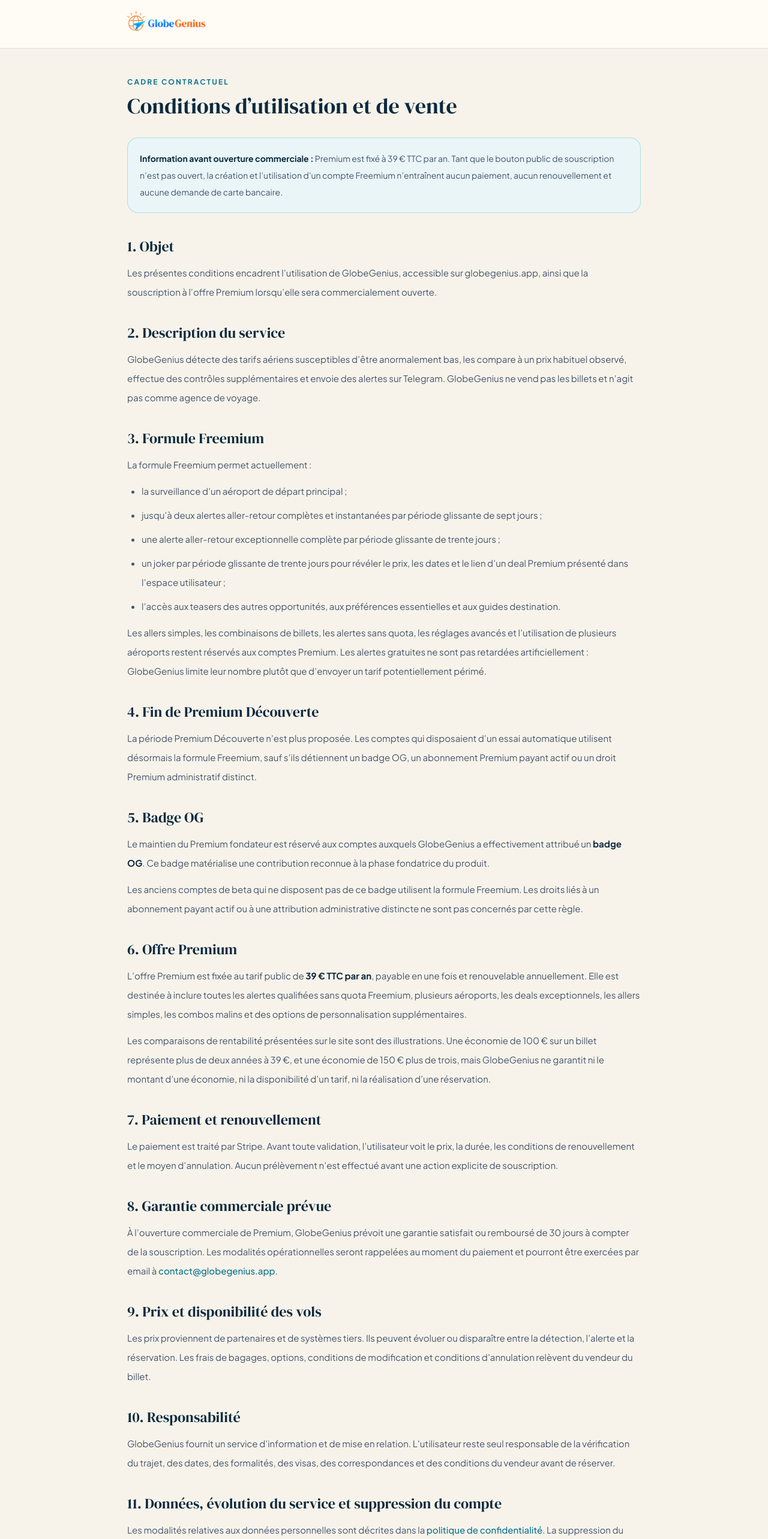
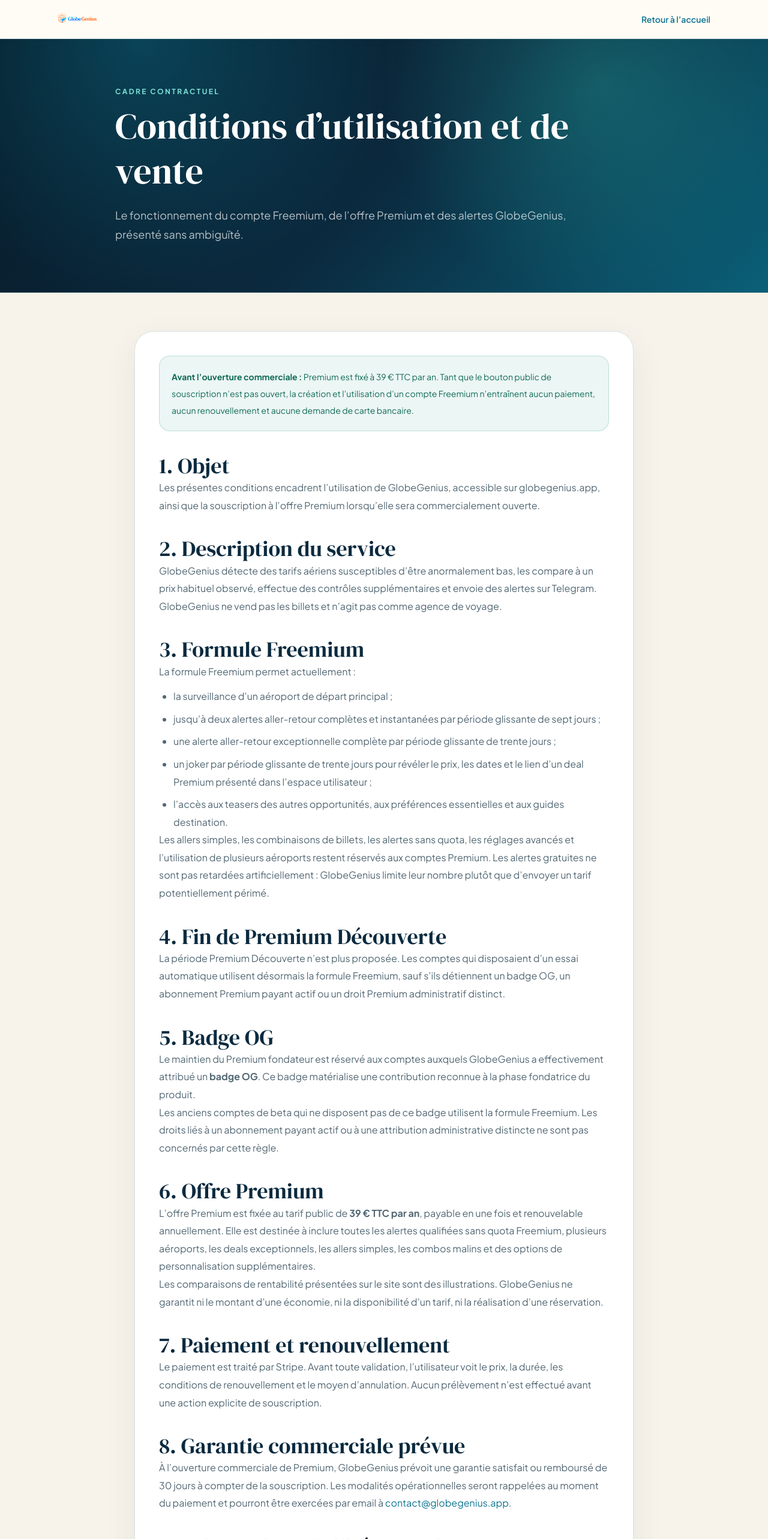
Before and after one commit to pachasandco/globagenius, a Next.js app in the folder frontend/: page /conditions in a window 1280 px wide. Shown: the top 2566 px of the page at 60% size. Built offline with nearby package versions, Linux system fonts and the light colour scheme.

Commit message:
feat(ui): migrate conditions to shared editorial shell

```diff
--- a/frontend/src/app/conditions/page.tsx
+++ b/frontend/src/app/conditions/page.tsx
@@ -1,6 +1,6 @@
 import Link from "next/link";
 import type { Metadata } from "next";
-import { Wordmark } from "../_components/Wordmark";
+import { EditorialShell } from "../_components/SiteChrome";
 
 export const metadata: Metadata = {
   title: "Conditions d’utilisation et de vente — GlobeGenius",
@@ -11,35 +11,16 @@ export const metadata: Metadata = {
 
 export default function Conditions() {
   return (
-    <div className="min-h-screen bg-[#F7F3EA] text-[#0B2A3F]">
-      <nav className="border-b border-[#D9E2E3] bg-white/90 backdrop-blur">
-        <div className="mx-auto flex h-20 max-w-4xl items-center px-5">
-          <Link href="/" className="font-[family-name:var(--font-dm-serif)] text-xl"><Wordmark /></Link>
-        </div>
-      </nav>
-
-      <main className="mx-auto max-w-4xl px-5 py-12">
-        <p className="text-xs font-bold uppercase tracking-[0.18em] text-[#0E7490]">Cadre contractuel</p>
-        <h1 className="mt-3 font-[family-name:var(--font-dm-serif)] text-4xl">Conditions d’utilisation et de vente</h1>
-
-        <div className="mt-8 rounded-2xl border border-[#2AB7A9]/30 bg-[#E9F5F7] p-5 text-sm leading-7 text-slate-600">
-          <strong className="text-[#0B2A3F]">Information avant ouverture commerciale :</strong> Premium est fixé à 39 € TTC par an. Tant que le bouton public de souscription n’est pas ouvert, la création et l’utilisation d’un compte Freemium n’entraînent aucun paiement, aucun renouvellement et aucune demande de carte bancaire.
+    <EditorialShell eyebrow="Cadre contractuel" title="Conditions d’utilisation et de vente" intro="Le fonctionnement du compte Freemium, de l’offre Premium et des alertes GlobeGenius, présenté sans ambiguïté.">
+      <div className="gg-status-success rounded-2xl border p-5 text-sm leading-7">
+        <strong>Avant l’ouverture commerciale :</strong> Premium est fixé à 39 € TTC par an. Tant que le bouton public de souscription n’est pas ouvert, la création et l’utilisation d’un compte Freemium n’entraînent aucun paiement, aucun renouvellement et aucune demande de carte bancaire.
       </div>
 
-        <div className="mt-10 space-y-9 text-[15px] leading-8 text-slate-600">
+      <section><h2>1. Objet</h2><p>Les présentes conditions encadrent l’utilisation de GlobeGenius, accessible sur globegenius.app, ainsi que la souscription à l’offre Premium lorsqu’elle sera commercialement ouverte.</p></section>
+      <section><h2>2. Description du service</h2><p>GlobeGenius détecte des tarifs aériens susceptibles d’être anormalement bas, les compare à un prix habituel observé, effectue des contrôles supplémentaires et envoie des alertes sur Telegram. GlobeGenius ne vend pas les billets et n’agit pas comme agence de voyage.</p></section>
       <section>
-            <h2 className="font-[family-name:var(--font-dm-serif)] text-2xl text-[#0B2A3F]">1. Objet</h2>
-            <p className="mt-3">Les présentes conditions encadrent l’utilisation de GlobeGenius, accessible sur globegenius.app, ainsi que la souscription à l’offre Premium lorsqu’elle sera commercialement ouverte.</p>
-          </section>
-
-          <section>
-            <h2 className="font-[family-name:var(--font-dm-serif)] text-2xl text-[#0B2A3F]">2. Description du service</h2>
-            <p className="mt-3">GlobeGenius détecte des tarifs aériens susceptibles d’être anormalement bas, les compare à un prix habituel observé, effectue des contrôles supplémentaires et envoie des alertes sur Telegram. GlobeGenius ne vend pas les billets et n’agit pas comme agence de voyage.</p>
-          </section>
-
-          <section>
-            <h2 className="font-[family-name:var(--font-dm-serif)] text-2xl text-[#0B2A3F]">3. Formule Freemium</h2>
-            <p className="mt-3">La formule Freemium permet actuellement :</p>
+        <h2>3. Formule Freemium</h2>
+        <p>La formule Freemium permet actuellement :</p>
         <ul className="mt-3 list-disc space-y-2 pl-6">
           <li>la surveillance d’un aéroport de départ principal ;</li>
           <li>jusqu’à deux alertes aller-retour complètes et instantanées par période glissante de sept jours ;</li>
@@ -47,59 +28,18 @@ export default function Conditions() {
           <li>un joker par période glissante de trente jours pour révéler le prix, les dates et le lien d’un deal Premium présenté dans l’espace utilisateur ;</li>
           <li>l’accès aux teasers des autres opportunités, aux préférences essentielles et aux guides destination.</li>
         </ul>
-            <p className="mt-3">Les allers simples, les combinaisons de billets, les alertes sans quota, les réglages avancés et l’utilisation de plusieurs aéroports restent réservés aux comptes Premium. Les alertes gratuites ne sont pas retardées artificiellement : GlobeGenius limite leur nombre plutôt que d’envoyer un tarif potentiellement périmé.</p>
+        <p>Les allers simples, les combinaisons de billets, les alertes sans quota, les réglages avancés et l’utilisation de plusieurs aéroports restent réservés aux comptes Premium. Les alertes gratuites ne sont pas retardées artificiellement : GlobeGenius limite leur nombre plutôt que d’envoyer un tarif potentiellement périmé.</p>
       </section>
-
-          <section>
-            <h2 className="font-[family-name:var(--font-dm-serif)] text-2xl text-[#0B2A3F]">4. Fin de Premium Découverte</h2>
-            <p className="mt-3">La période Premium Découverte n’est plus proposée. Les comptes qui disposaient d’un essai automatique utilisent désormais la formule Freemium, sauf s’ils détiennent un badge OG, un abonnement Premium payant actif ou un droit Premium administratif distinct.</p>
-          </section>
-
-          <section>
-            <h2 className="font-[family-name:var(--font-dm-serif)] text-2xl text-[#0B2A3F]">5. Badge OG</h2>
-            <p className="mt-3">Le maintien du Premium fondateur est réservé aux comptes auxquels GlobeGenius a effectivement attribué un <strong className="text-[#0B2A3F]">badge OG</strong>. Ce badge matérialise une contribution reconnue à la phase fondatrice du produit.</p>
-            <p className="mt-3">Les anciens comptes de beta qui ne disposent pas de ce badge utilisent la formule Freemium. Les droits liés à un abonnement payant actif ou à une attribution administrative distincte ne sont pas concernés par cette règle.</p>
-          </section>
-
-          <section>
-            <h2 className="font-[family-name:var(--font-dm-serif)] text-2xl text-[#0B2A3F]">6. Offre Premium</h2>
-            <p className="mt-3">L’offre Premium est fixée au tarif public de <strong className="text-[#0B2A3F]">39 € TTC par an</strong>, payable en une fois et renouvelable annuellement. Elle est destinée à inclure toutes les alertes qualifiées sans quota Freemium, plusieurs aéroports, les deals exceptionnels, les allers simples, les combos malins et des options de personnalisation supplémentaires.</p>
-            <p className="mt-3">Les comparaisons de rentabilité présentées sur le site sont des illustrations. Une économie de 100 € sur un billet représente plus de deux années à 39 €, et une économie de 150 € plus de trois, mais GlobeGenius ne garantit ni le montant d’une économie, ni la disponibilité d’un tarif, ni la réalisation d’une réservation.</p>
-          </section>
-
-          <section>
-            <h2 className="font-[family-name:var(--font-dm-serif)] text-2xl text-[#0B2A3F]">7. Paiement et renouvellement</h2>
-            <p className="mt-3">Le paiement est traité par Stripe. Avant toute validation, l’utilisateur voit le prix, la durée, les conditions de renouvellement et le moyen d’annulation. Aucun prélèvement n’est effectué avant une action explicite de souscription.</p>
-          </section>
-
-          <section>
-            <h2 className="font-[family-name:var(--font-dm-serif)] text-2xl text-[#0B2A3F]">8. Garantie commerciale prévue</h2>
-            <p className="mt-3">À l’ouverture commerciale de Premium, GlobeGenius prévoit une garantie satisfait ou remboursé de 30 jours à compter de la souscription. Les modalités opérationnelles seront rappelées au moment du paiement et pourront être exercées par email à <a href="mailto:contact@globegenius.app" className="font-medium text-[#0E7490] hover:underline">contact@globegenius.app</a>.</p>
-          </section>
-
-          <section>
-            <h2 className="font-[family-name:var(--font-dm-serif)] text-2xl text-[#0B2A3F]">9. Prix et disponibilité des vols</h2>
-            <p className="mt-3">Les prix proviennent de partenaires et de systèmes tiers. Ils peuvent évoluer ou disparaître entre la détection, l’alerte et la réservation. Les frais de bagages, options, conditions de modification et conditions d’annulation relèvent du vendeur du billet.</p>
-          </section>
-
-          <section>
-            <h2 className="font-[family-name:var(--font-dm-serif)] text-2xl text-[#0B2A3F]">10. Responsabilité</h2>
-            <p className="mt-3">GlobeGenius fournit un service d’information et de mise en relation. L’utilisateur reste seul responsable de la vérification du trajet, des dates, des formalités, des visas, des correspondances et des conditions du vendeur avant de réserver.</p>
-          </section>
-
-          <section>
-            <h2 className="font-[family-name:var(--font-dm-serif)] text-2xl text-[#0B2A3F]">11. Données, évolution du service et suppression du compte</h2>
-            <p className="mt-3">Les modalités relatives aux données personnelles sont décrites dans la <Link href="/confidentialite" className="font-medium text-[#0E7490] hover:underline">politique de confidentialité</Link>. La suppression du compte peut être demandée depuis l’espace utilisateur ou par email. Les limites du Freemium peuvent évoluer pour préserver la qualité, les coûts et l’équilibre du service ; toute modification substantielle sera présentée clairement aux utilisateurs.</p>
-          </section>
-
-          <section>
-            <h2 className="font-[family-name:var(--font-dm-serif)] text-2xl text-[#0B2A3F]">12. Droit applicable et contact</h2>
-            <p className="mt-3">Les présentes conditions sont soumises au droit français. Toute question peut être adressée à <a href="mailto:contact@globegenius.app" className="font-medium text-[#0E7490] hover:underline">contact@globegenius.app</a>.</p>
-          </section>
-
-          <p className="border-t border-[#D9E2E3] pt-6 text-sm text-slate-400">Dernière mise à jour : 30 juillet 2026.</p>
-        </div>
-      </main>
-    </div>
+      <section><h2>4. Fin de Premium Découverte</h2><p>La période Premium Découverte n’est plus proposée. Les comptes qui disposaient d’un essai automatique utilisent désormais la formule Freemium, sauf s’ils détiennent un badge OG, un abonnement Premium payant actif ou un droit Premium administratif distinct.</p></section>
+      <section><h2>5. Badge OG</h2><p>Le maintien du Premium fondateur est réservé aux comptes auxquels GlobeGenius a effectivement attribué un <strong>badge OG</strong>. Ce badge matérialise une contribution reconnue à la phase fondatrice du produit.</p><p>Les anciens comptes de beta qui ne disposent pas de ce badge utilisent la formule Freemium. Les droits liés à un abonnement payant actif ou à une attribution administrative distincte ne sont pas concernés par cette règle.</p></section>
+      <section><h2>6. Offre Premium</h2><p>L’offre Premium est fixée au tarif public de <strong>39 € TTC par an</strong>, payable en une fois et renouvelable annuellement. Elle est destinée à inclure toutes les alertes qualifiées sans quota Freemium, plusieurs aéroports, les deals exceptionnels, les allers simples, les combos malins et des options de personnalisation supplémentaires.</p><p>Les comparaisons de rentabilité présentées sur le site sont des illustrations. GlobeGenius ne garantit ni le montant d’une économie, ni la disponibilité d’un tarif, ni la réalisation d’une réservation.</p></section>
+      <section><h2>7. Paiement et renouvellement</h2><p>Le paiement est traité par Stripe. Avant toute validation, l’utilisateur voit le prix, la durée, les conditions de renouvellement et le moyen d’annulation. Aucun prélèvement n’est effectué avant une action explicite de souscription.</p></section>
+      <section><h2>8. Garantie commerciale prévue</h2><p>À l’ouverture commerciale de Premium, GlobeGenius prévoit une garantie satisfait ou remboursé de 30 jours à compter de la souscription. Les modalités opérationnelles seront rappelées au moment du paiement et pourront être exercées par email à <a href="mailto:contact@globegenius.app">contact@globegenius.app</a>.</p></section>
+      <section><h2>9. Prix et disponibilité des vols</h2><p>Les prix proviennent de partenaires et de systèmes tiers. Ils peuvent évoluer ou disparaître entre la détection, l’alerte et la réservation. Les frais de bagages, options, conditions de modification et conditions d’annulation relèvent du vendeur du billet.</p></section>
+      <section><h2>10. Responsabilité</h2><p>GlobeGenius fournit un service d’information et de mise en relation. L’utilisateur reste seul responsable de la vérification du trajet, des dates, des formalités, des visas, des correspondances et des conditions du vendeur avant de réserver.</p></section>
+      <section><h2>11. Données, évolution du service et suppression du compte</h2><p>Les modalités relatives aux données personnelles sont décrites dans la <Link href="/confidentialite">politique de confidentialité</Link>. La suppression du compte peut être demandée depuis l’espace utilisateur ou par email. Les limites du Freemium peuvent évoluer pour préserver la qualité, les coûts et l’équilibre du service ; toute modification substantielle sera présentée clairement aux utilisateurs.</p></section>
+      <section><h2>12. Droit applicable et contact</h2><p>Les présentes conditions sont soumises au droit français. Toute question peut être adressée à <a href="mailto:contact@globegenius.app">contact@globegenius.app</a>.</p></section>
+      <p className="mt-10 border-t border-[#D9E2E3] pt-6 text-sm text-slate-400">Dernière mise à jour : 30 juillet 2026.</p>
+    </EditorialShell>
   );
 }
```
Lines whose indentation alone changed are shown as unchanged.
